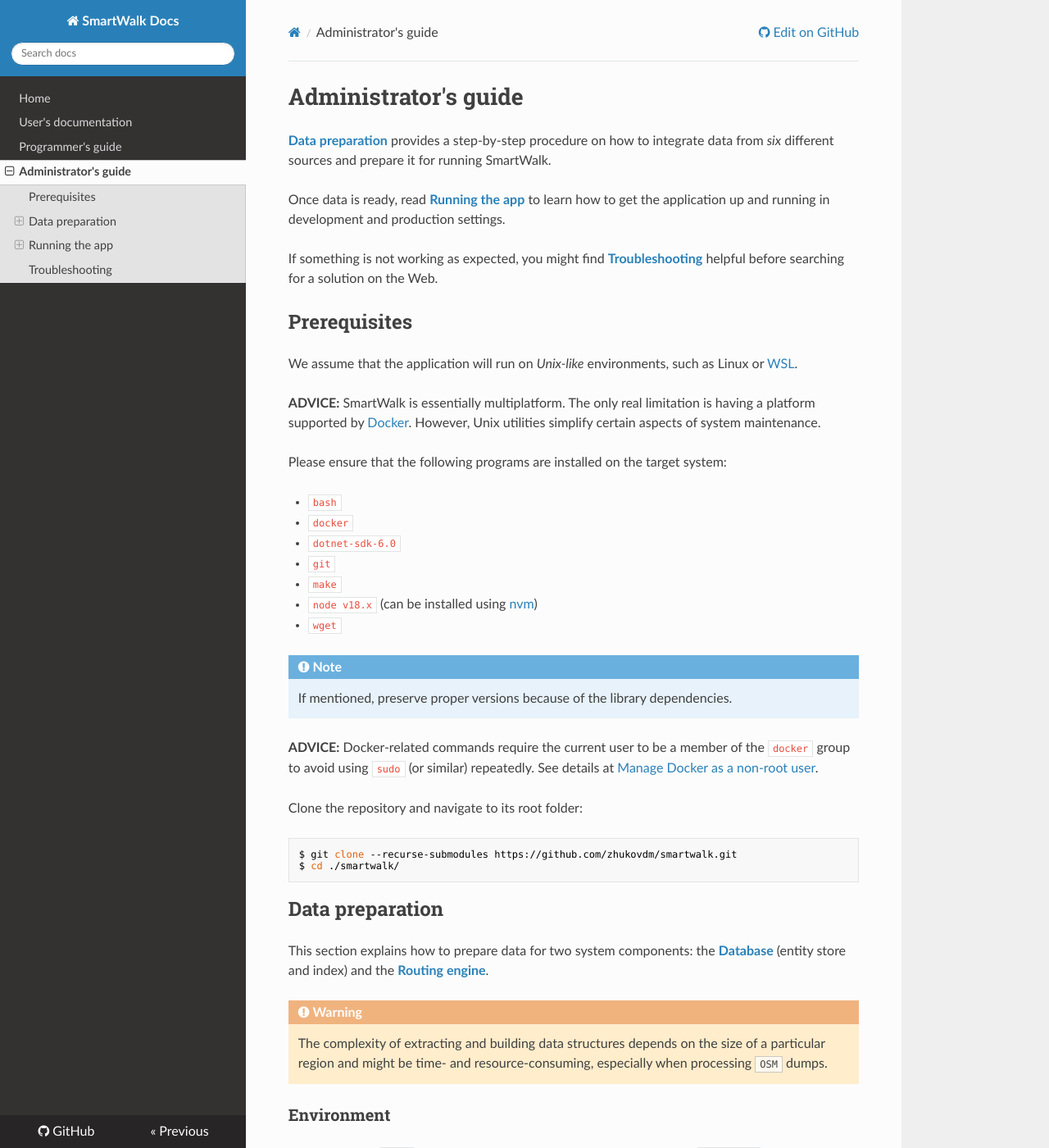
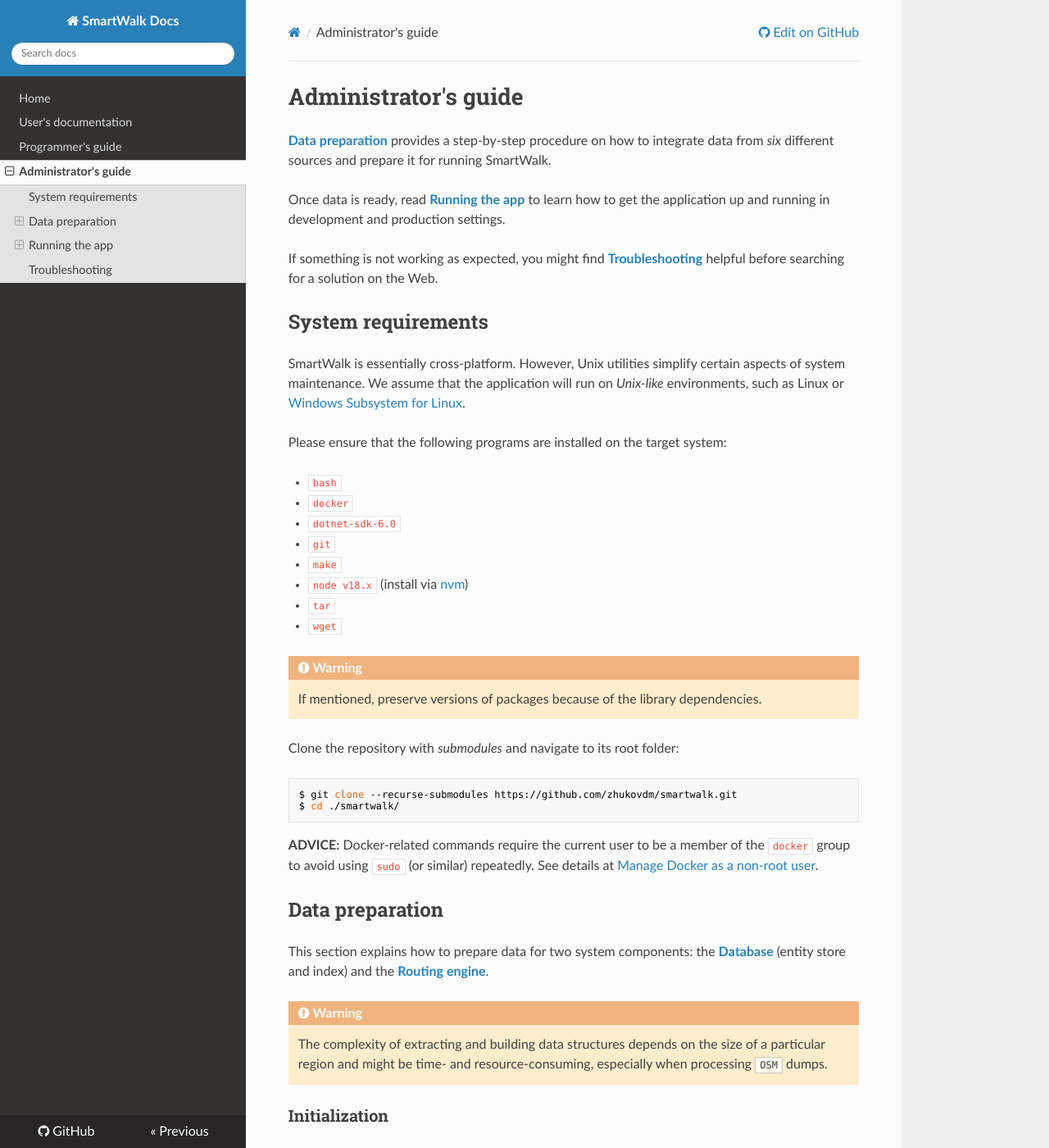
Before and after one commit to zhukovdm/smartwalk-docs, an MkDocs documentation site: the page built from content/adm.md, in a window 1280 px wide and 1400 px high. Shown: the whole window at 82% size. Built offline with MkDocs 1.6.1, drawn with Linux system fonts in a browser that asks for light colours; nearby versions of some CDN libraries; some of the changed text lies outside the part shown.

Commit message:
update adm guide

````diff
--- a/content/adm.md
+++ b/content/adm.md
@@ -6,11 +6,9 @@ Once data is ready, read [**Running the app**](#running-the-app) to learn how to
 
 If something is not working as expected, you might find [**Troubleshooting**](#troubleshooting) helpful before searching for a solution on the Web.
 
-## Prerequisites
+## System requirements
 
-We assume that the application will run on *Unix-like* environments, such as Linux or [WSL](https://learn.microsoft.com/en-us/windows/wsl/about).
-
-**ADVICE:** SmartWalk is essentially multiplatform. The only real limitation is having a platform supported by [Docker](https://docs.docker.com/engine/faq/#does-docker-run-on-linux-macos-and-windows). However, Unix utilities simplify certain aspects of system maintenance.
+SmartWalk is essentially cross-platform. However, Unix utilities simplify certain aspects of system maintenance. We assume that the application will run on *Unix-like* environments, such as Linux or [Windows Subsystem for Linux](https://learn.microsoft.com/en-us/windows/wsl/about).
 
 Please ensure that the following programs are installed on the target system:
 
@@ -19,20 +17,21 @@ Please ensure that the following programs are installed on the target system:
 - `dotnet-sdk-6.0`
 - `git`
 - `make`
-- `node v18.x` (can be installed using [nvm](https://github.com/nvm-sh/nvm#install--update-script))
+- `node v18.x` (install via [nvm](https://github.com/nvm-sh/nvm#install--update-script))
+- `tar`
 - `wget`
 
-!!! note
-    If mentioned, preserve proper versions because of the library dependencies.
+!!! warning
+    If mentioned, preserve versions of packages because of the library dependencies.
 
-**ADVICE:** Docker-related commands require the current user to be a member of the `docker` group to avoid using `sudo` (or similar) repeatedly. See details at [Manage Docker as a non-root user](https://docs.docker.com/engine/install/linux-postinstall/#manage-docker-as-a-non-root-user).
-
-Clone the repository and navigate to its root folder:
+Clone the repository with *submodules* and navigate to its root folder:
 
 ```bash
 $ git clone --recurse-submodules https://github.com/zhukovdm/smartwalk.git
 $ cd ./smartwalk/
 ```
+
+**ADVICE:** Docker-related commands require the current user to be a member of the `docker` group to avoid using `sudo` (or similar) repeatedly. See details at [Manage Docker as a non-root user](https://docs.docker.com/engine/install/linux-postinstall/#manage-docker-as-a-non-root-user).
 
 ## Data preparation
 
@@ -41,9 +40,9 @@ This section explains how to prepare data for two system components: the [**Data
 !!! warning
     The complexity of extracting and building data structures depends on the size of a particular region and might be time- and resource-consuming, especially when processing `OSM` dumps.
 
-### Environment
+### Initialization
 
-Navigate to the `data` folder, assuming You are in the root folder of the `smartwalk` repository:
+Navigate to the `data` folder, assuming you are in the root folder of the `smartwalk` repository:
 
 ```bash
 $ cd ./data/
--- a/package.json
+++ b/package.json
@@ -4,7 +4,7 @@
   "homepage": "https://zhukovdm.github.io/smartwalk-docs",
   "description": "Documentation of the SmartWalk project",
   "scripts": {
-    "deploy": "gh-pages -d ./site"
+    "deploy": "gh-pages -d ./site/"
   },
   "keywords": [
     "documentation"
````
